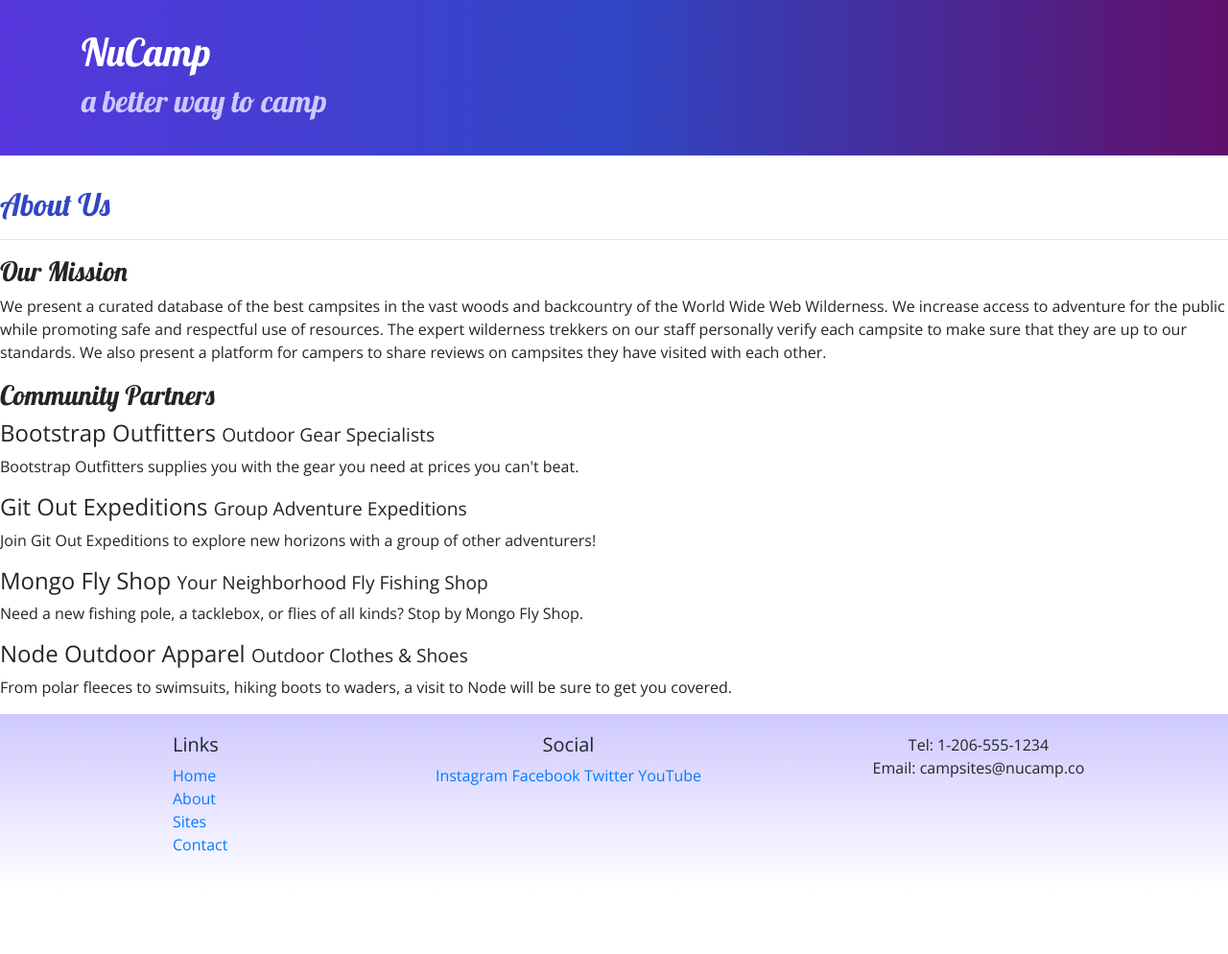
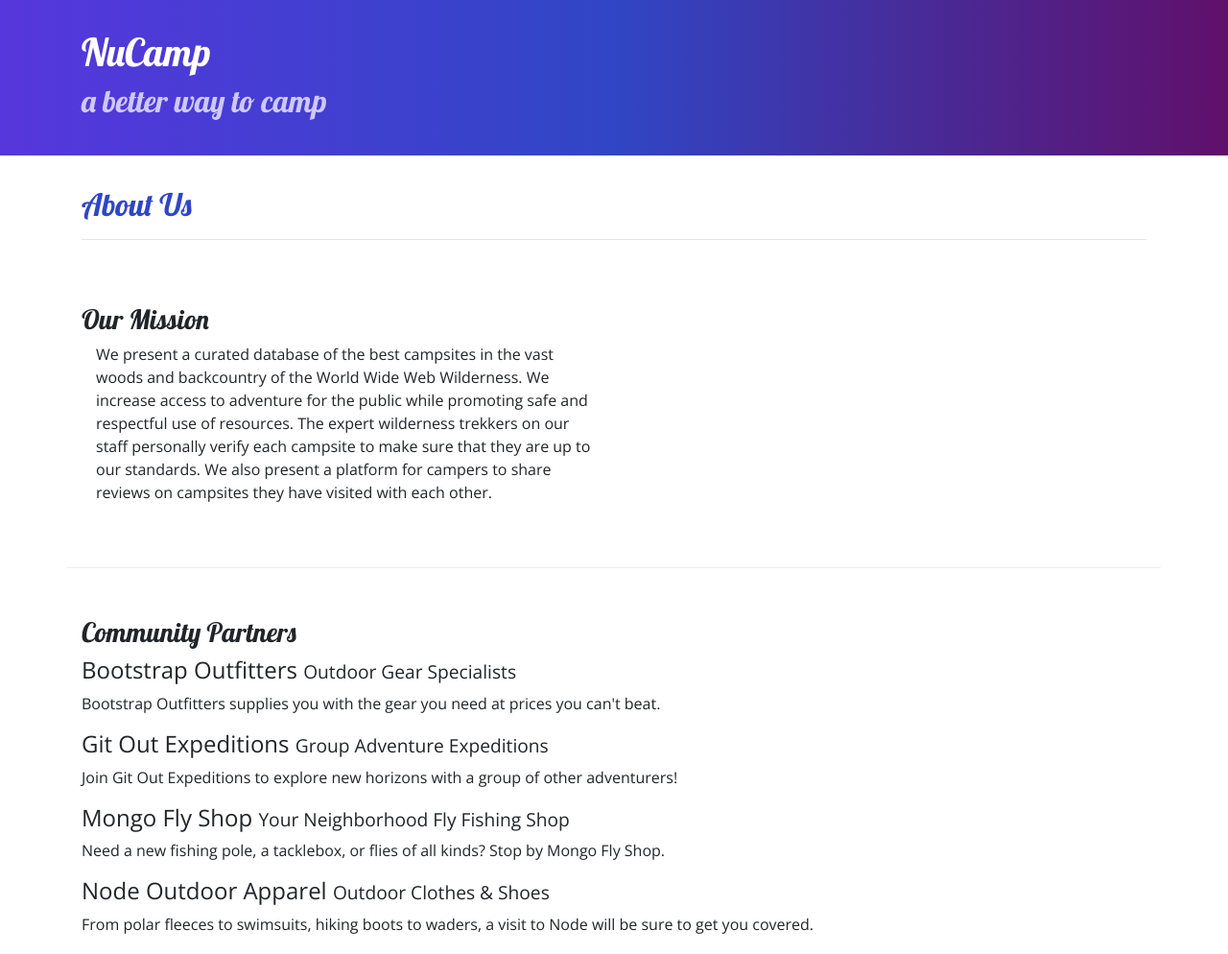
Before and after one commit to iGreenDS/git-test, a website: page about.html in a window 1280 px wide. Shown: the top 994 px of the page at 96% size. Before the commit the page ends 928 px from the top, so only its background shows below. Drawn offline with nearby package versions, Linux system fonts and the light colour scheme.

Commit message:
Complete assignment for Week 1

```diff
--- a/about.html
+++ b/about.html
@@ -29,32 +29,36 @@
         </div>
     </header>
 
-    <div>
-        <div>
-            <div>
+    <div class="container">
+        <div class="row">
+            <div class="col">
                <h2>About Us</h2>
                <hr />
+
+            </div>
+        </div>
+    </div>
+        <div class="container">
+            <div class="row row-content ">
+                <div class="col">
+                <h3>Our Mission</h3>
+                <p class="col-6 ">We present a curated database of the best campsites in the vast woods and backcountry of the World Wide Web Wilderness. We increase access to adventure for the public while promoting safe and respectful use of resources. The expert wilderness trekkers on our staff personally verify each campsite to make sure that they are up to our standards. We also present a platform for campers to share reviews on campsites they have visited with each other.</p>
+                    </div>
             </div>
         </div>
 
-        <div>
-            <div>
-                <h3>Our Mission</h3>
-                <p>We present a curated database of the best campsites in the vast woods and backcountry of the World Wide Web Wilderness. We increase access to adventure for the public while promoting safe and respectful use of resources. The expert wilderness trekkers on our staff personally verify each campsite to make sure that they are up to our standards. We also present a platform for campers to share reviews on campsites they have visited with each other.</p>
-            </div>
-        </div>
-
-        <div>
-            <div>
+        <div class="container">
+            <div class="row row-content">
+                <div class="col">
                 <h3>Community Partners</h3>
                 <h4>Bootstrap Outfitters <small>Outdoor Gear Specialists</small></h4>
-                <p>Bootstrap Outfitters supplies you with the gear you need at prices you can't beat.</p>
+                <p class="d-none d-sm-block">Bootstrap Outfitters supplies you with the gear you need at prices you can't beat.</p>
                 <h4>Git Out Expeditions <small>Group Adventure Expeditions</small></h4>
-                <p>Join Git Out Expeditions to explore new horizons with a group of other adventurers!</p>
+                <p class="d-none d-sm-block">Join Git Out Expeditions to explore new horizons with a group of other adventurers!</p>
                 <h4>Mongo Fly Shop <small>Your Neighborhood Fly Fishing Shop</small></h4>
-                <p>Need a new fishing pole, a tacklebox, or flies of all kinds? Stop by Mongo Fly Shop.</p>
+                <p class="d-none d-sm-block">Need a new fishing pole, a tacklebox, or flies of all kinds? Stop by Mongo Fly Shop.</p>
                 <h4>Node Outdoor Apparel <small>Outdoor Clothes & Shoes</small></h4>
-                <p>From polar fleeces to swimsuits, hiking boots to waders, a visit to Node will be sure to get you covered.</p>
+                <p class="d-none d-sm-block">From polar fleeces to swimsuits, hiking boots to waders, a visit to Node will be sure to get you covered.</p>
             </div>
         </div>
     </div>
```
Also changed, not shown: index.html (+3 -3 lines).
